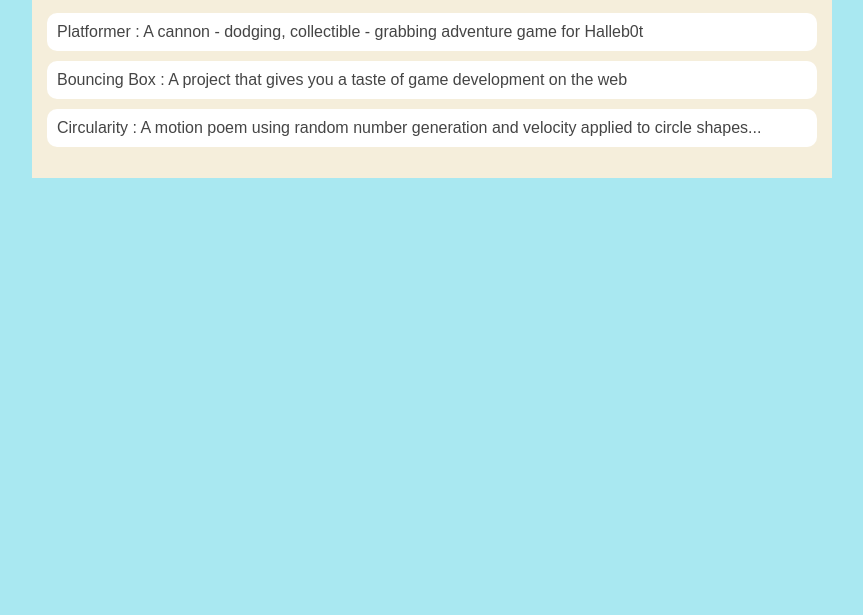
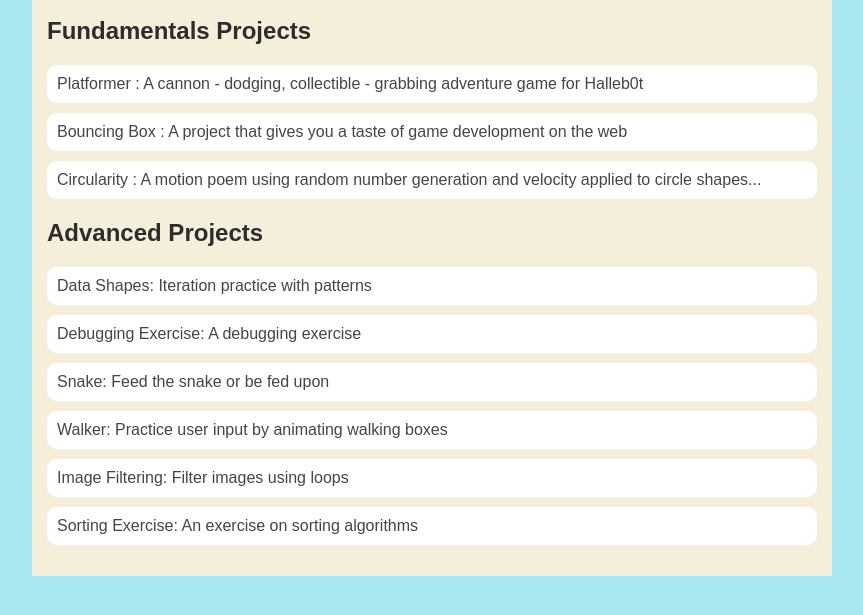
Before and after one commit to colewalkerismadcool/colewalkerismadcool.github.io, a plain HTML site: page portfolio.html in a window 1280 px wide. Shown: the part 143-758 px from the top of the page, without its empty margins (208-1071 px from the left). Drawn offline with Linux system fonts and the light colour scheme.

Commit message:
add advanced projects to portfolio

```diff
--- a/portfolio.html
+++ b/portfolio.html
@@ -97,10 +97,20 @@
         <main>
             <div class="content">
                 <h1> Portfolio </h1>
+                <h2>Fundamentals Projects</h2>
                 <ul id="portfolio">
                     <li><a href="projects/platformer/">Platformer : A cannon - dodging, collectible - grabbing adventure game for Halleb0t</a></li>
                     <li><a href="projects/bouncing-box/">Bouncing Box : A project that gives you a taste of game development on the web </a></li>
                     <li><a href="projects/circularity/">Circularity : A motion poem using random number generation and velocity applied to circle shapes...</a></li>
+                    <h2>Advanced Projects</h2>
+<ul id ="portfolio">
+    <li><a href="asd-projects/data-shapes"> Data Shapes: Iteration practice with patterns</a></li>
+    <li><a href="asd-projects/debugging-exercise"> Debugging Exercise: A debugging exercise</a></li>
+    <li><a href="asd-projects/snake">Snake: Feed the snake or be fed upon</a></li>
+    <li><a href="asd-projects/walker">Walker: Practice user input by animating walking boxes</a></li>
+    <li><a href="asd-projects/image-filtering">Image Filtering: Filter images using loops</a></li>
+    <li><a href="asd-projects/sorting-exercise">Sorting Exercise: An exercise on sorting algorithms</a></li>
+</ul>
                 </ul>
             </div>
         </main>
```
